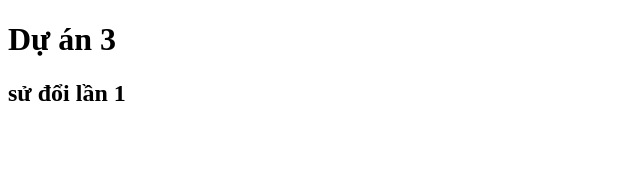
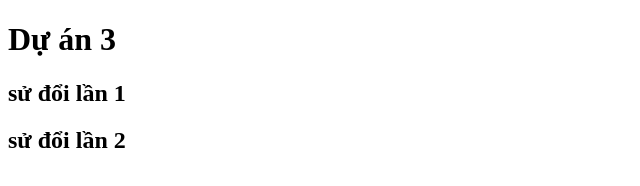
Before and after one commit to moihocIT/duan3, a plain HTML site: page index.html in a window 1280 px wide. Shown: the whole page, without its empty margins (0-640 px from the left). Drawn offline with Linux system fonts and the light colour scheme.

Commit message:
tets commit lần 3

```diff
--- a/index.html
+++ b/index.html
@@ -8,5 +8,6 @@
 <body>
        <h1>Dự án 3</h1>
        <h2>sử đổi lần 1</h2>
+       <h2>sử đổi lần 2</h2>
 </body>
 </html>
```
